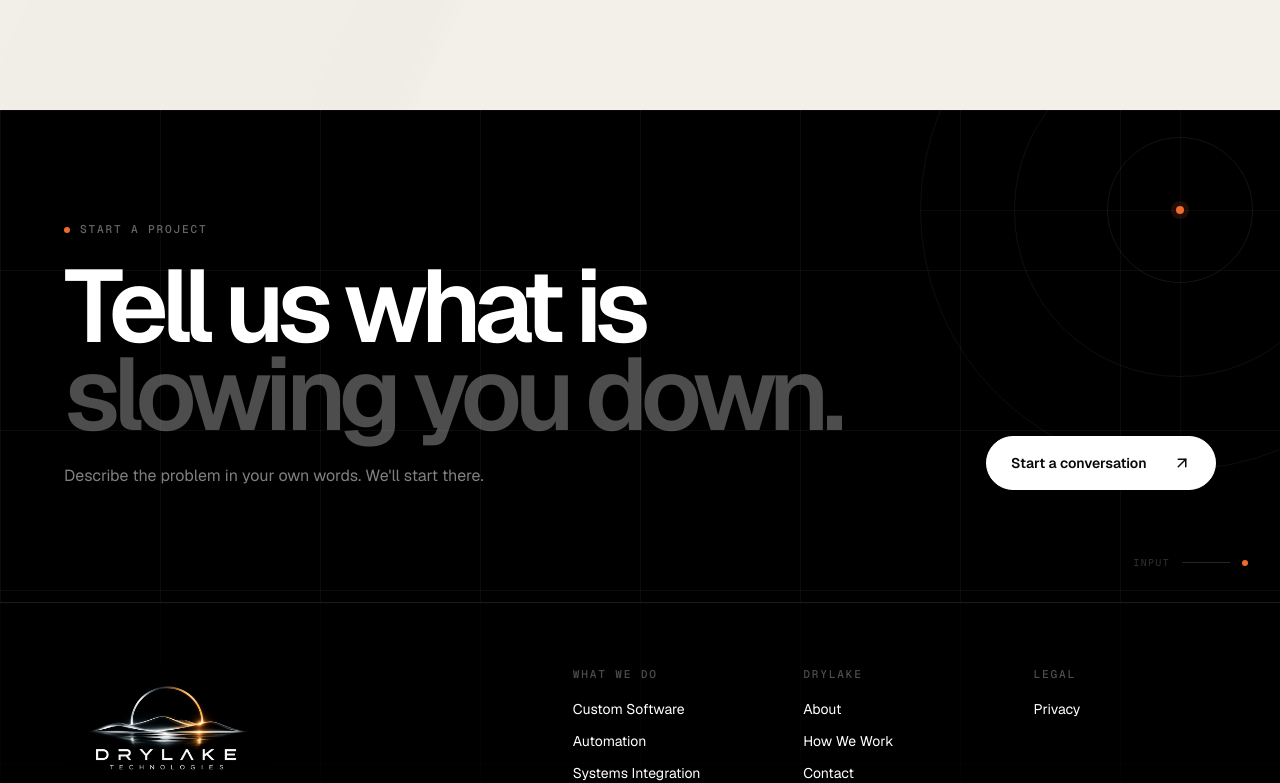
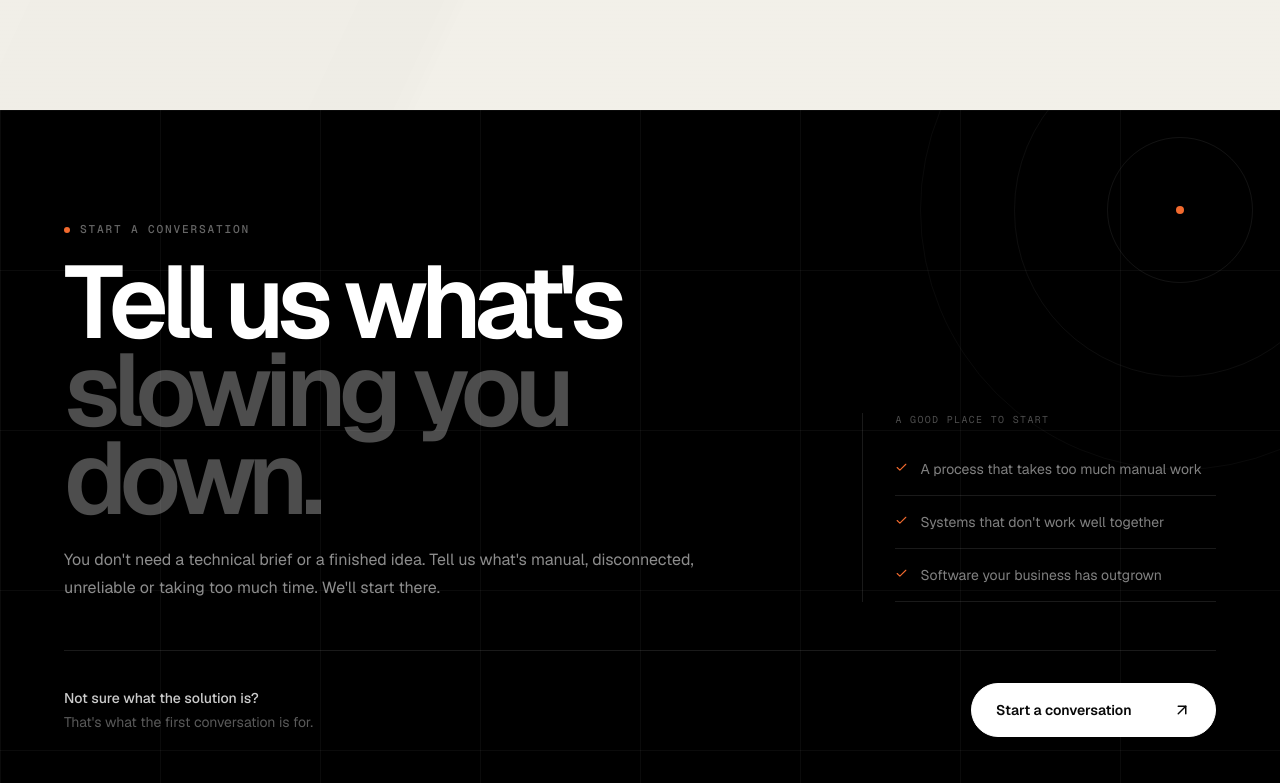
Before and after one commit to wilsonmugwe/drylake-website, a Next.js app: page / in a window 1280 px wide. Shown: the part 9366-10149 px from the top of the page. Built offline with nearby package versions, Linux system fonts and the light colour scheme; no server answers.

Commit message:
Update ContactCTA.tsx

```diff
--- a/components/sections/ContactCTA.tsx
+++ b/components/sections/ContactCTA.tsx
@@ -1,55 +1,39 @@
 import Link from "next/link";
-import { ArrowUpRight } from "lucide-react";
+import { ArrowUpRight, Check } from "lucide-react";
 import Container from "@/components/ui/Container";
+
+const prompts = [
+  "A process that takes too much manual work",
+  "Systems that don't work well together",
+  "Software your business has outgrown",
+];
 
 export default function ContactCTA() {
   return (
-    <section className="hero-large-grid relative overflow-hidden bg-black py-14 text-white sm:py-20 lg:py-28">
-      {/* architectural rings */}
-
+    <section className="hero-large-grid relative overflow-hidden bg-black py-16 text-white sm:py-20 lg:py-28">
+      {/* Architectural depth */}
       <div
         aria-hidden="true"
         className="pointer-events-none absolute -right-28 -top-28 h-[280px] w-[280px] sm:-right-32 sm:-top-32 sm:h-[420px] sm:w-[420px] lg:-right-40 lg:-top-40 lg:h-[520px] lg:w-[520px]"
       >
-        <div className="absolute inset-0 rounded-full border border-white/[0.05]" />
+        <div className="absolute inset-0 rounded-full border border-white/[0.04]" />
+        <div className="absolute inset-[18%] rounded-full border border-white/[0.05]" />
+        <div className="absolute inset-[36%] rounded-full border border-white/[0.07]" />
 
-        <div className="absolute inset-[18%] rounded-full border border-white/[0.06]" />
-
-        <div className="absolute inset-[36%] rounded-full border border-white/[0.08]" />
-
-        <div className="absolute left-1/2 top-0 h-full w-px bg-white/[0.035]" />
-
-        <div className="absolute left-0 top-1/2 h-px w-full bg-white/[0.035]" />
-
-        <span className="signal-dot absolute left-1/2 top-1/2 h-2 w-2 -translate-x-1/2 -translate-y-1/2 rounded-full bg-[#f26a2e]" />
-      </div>
-
-      {/* technical detail */}
-
-      <div
-        aria-hidden="true"
-        className="pointer-events-none absolute bottom-8 right-8 hidden items-center gap-3 lg:flex"
-      >
-        <span className="tech-label text-white/20">
-          INPUT
-        </span>
-
-        <div className="h-px w-12 bg-white/15" />
-
-        <span className="h-1.5 w-1.5 rounded-full bg-[#f26a2e]" />
+        <span className="absolute left-1/2 top-1/2 h-2 w-2 -translate-x-1/2 -translate-y-1/2 rounded-full bg-[#f26a2e]" />
       </div>
 
       <Container className="relative z-10">
-        <p className="section-label flex items-center gap-2.5 text-white/40">
-          <span className="h-1.5 w-1.5 rounded-full bg-[#f26a2e]" />
+        <div className="grid gap-10 lg:grid-cols-[1.35fr_0.65fr] lg:items-end lg:gap-16">
+          {/* Main message */}
+          <div>
+            <p className="section-label flex items-center gap-2.5 text-white/40">
+              <span className="h-1.5 w-1.5 rounded-full bg-[#f26a2e]" />
+              Start a Conversation
+            </p>
 
-          Start a Project
-        </p>
-
-        <div className="mt-4 flex flex-col gap-6 sm:mt-6 sm:gap-8 lg:flex-row lg:items-end lg:justify-between lg:gap-12">
-          <div>
-            <h2 className="max-w-5xl text-[clamp(2.9rem,8vw,8rem)] font-semibold leading-[0.86] tracking-[-0.07em]">
-              Tell us what is
+            <h2 className="mt-5 max-w-5xl text-[clamp(3rem,8vw,8rem)] font-semibold leading-[0.86] tracking-[-0.07em]">
+              Tell us what&apos;s
               <br />
 
               <span className="text-white/30">
@@ -57,18 +41,56 @@ export default function ContactCTA() {
               </span>
             </h2>
 
-            <p className="mt-4 max-w-lg text-sm leading-6 text-white/50 sm:mt-6 sm:text-base sm:leading-7">
-              Describe the problem in your own words. We&apos;ll start there.
+            <p className="mt-6 max-w-2xl text-sm leading-6 text-white/55 sm:text-base sm:leading-7">
+              You don&apos;t need a technical brief or a finished idea.
+              Tell us what&apos;s manual, disconnected, unreliable or taking
+              too much time. We&apos;ll start there.
+            </p>
+          </div>
+
+          {/* Conversation prompts */}
+          <div className="border-t border-white/10 pt-5 lg:border-l lg:border-t-0 lg:pl-8 lg:pt-0">
+            <p className="tech-label text-white/30">
+              A GOOD PLACE TO START
+            </p>
+
+            <div className="mt-4">
+              {prompts.map((prompt) => (
+                <div
+                  key={prompt}
+                  className="flex items-start gap-3 border-b border-white/10 py-3.5"
+                >
+                  <Check
+                    size={13}
+                    className="mt-1 shrink-0 text-[#f26a2e]"
+                  />
+
+                  <span className="text-sm leading-6 text-white/50">
+                    {prompt}
+                  </span>
+                </div>
+              ))}
+            </div>
+          </div>
+        </div>
+
+        {/* CTA */}
+        <div className="mt-10 flex flex-col gap-5 border-t border-white/10 pt-6 sm:mt-12 sm:flex-row sm:items-center sm:justify-between sm:pt-8">
+          <div>
+            <p className="text-sm font-medium text-white/80">
+              Not sure what the solution is?
+            </p>
+
+            <p className="mt-1 text-sm text-white/35">
+              That&apos;s what the first conversation is for.
             </p>
           </div>
 
           <Link
             href="/contact"
-            className="button-light group flex w-full items-center justify-between rounded-full border border-white bg-white px-5 py-3 text-sm font-semibold transition-transform hover:-translate-y-0.5 sm:w-fit sm:min-w-[230px] sm:px-6 sm:py-4"
+            className="button-light group flex w-full items-center justify-between rounded-full border border-white bg-white px-6 py-3.5 text-sm font-semibold transition-transform hover:-translate-y-0.5 sm:w-fit sm:min-w-[245px] sm:py-4"
           >
-            <span>
-              Start a conversation
-            </span>
+            <span>Start a conversation</span>
 
             <ArrowUpRight
               size={18}
@@ -76,22 +98,6 @@ export default function ContactCTA() {
             />
           </Link>
         </div>
-
-        {/* mobile technical endpoint */}
-
-        <div className="mt-7 flex items-center gap-3 border-t border-white/10 pt-4 sm:mt-10 lg:hidden">
-          <span className="tech-label text-white/20">
-            PROBLEM
-          </span>
-
-          <div className="h-px flex-1 bg-white/10" />
-
-          <span className="h-1.5 w-1.5 rounded-full bg-[#f26a2e]" />
-
-          <span className="tech-label text-white/30">
-            START HERE
-          </span>
-        </div>
       </Container>
     </section>
   );
```
